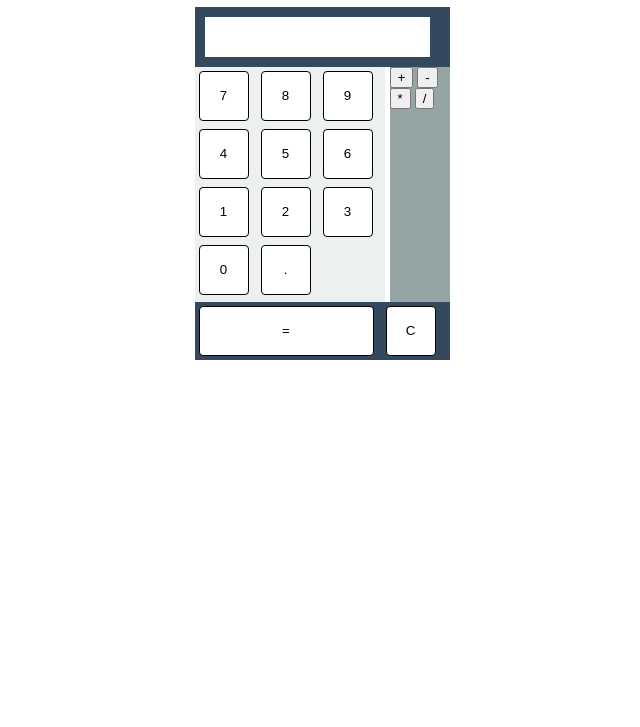
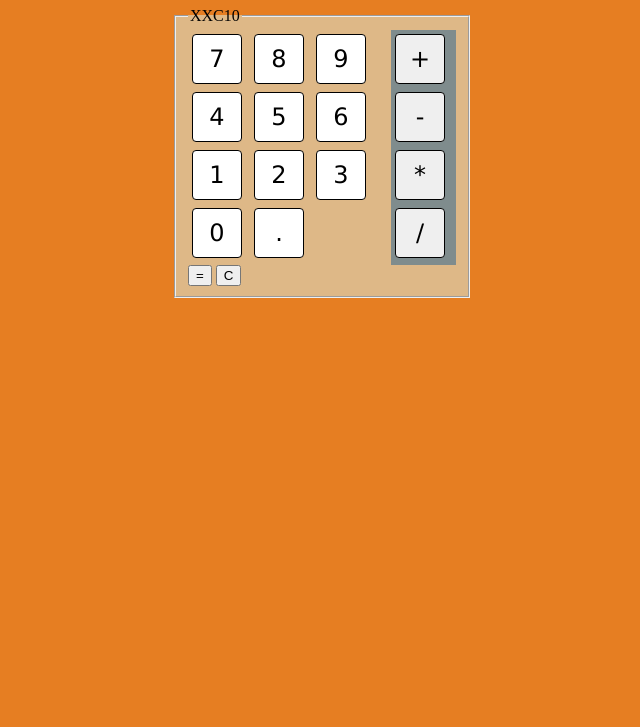
Before and after one commit to MErtanM/calculator, a plain HTML site: page index.html in a window 1280 px wide. Shown: the part 73-800 px from the top of the page, without its empty margins (318-958 px from the left). Drawn offline with Linux system fonts and the light colour scheme.

Commit message:
everiting okey

```diff
--- a/index.html
+++ b/index.html
@@ -12,8 +12,12 @@
 <body>
 
 
+
     <div id="main">
         <h1>Basic Calculator</h1>
+        <fieldset>
+        <legend>XXC10</legend>
+
         <div id="result">
         <div id="resultInner">
         </div>
@@ -33,20 +37,21 @@
                 <button id="dot" class="num">.</button>
             </div>
 
+
             <div id="operators">
-                <button value="+" class="num">+</button>
-                <button value="-" class="num">-</button>
-                <button value="*" class="num">*</button>
-                <button value="/" class="num">/</button>
+                <button value="+" class="operator">+</button>
+                <button value="-" class="operator">-</button>
+                <button value="*" class="operator">*</button>
+                <button value="/" class="operator">/</button>
             </div>
-            <div class="clear"></div>
+
 
             <div id="resultOperators">
                 <button class="resultOperator" id="equation">=</button>
                 <button class="resultOperator" id="delete">C</button>
             </div>
         </div>
-
+    </fieldset>
 
 
 
--- a/style.css
+++ b/style.css
@@ -1,33 +1,20 @@
-#body{
-background: #f8f7f7;
+body{
+    background: #e67e22;
 }
+
+fieldset{
+    background: burlywood;
+}
+
 #main{
-    width: 255px;
+    width: 300px;
     height: 300px;
     margin: auto;
+
 }
 
-#result{
-    background: #34495e;
-    width: 100%;
-    height: 60px;
-    overflow: hidden;
-}
-#resultInner{
-    display: block;
-    margin: 10px;
-    background: #fff;
-    width: 225px;
-    height: 40px;
-    color:#000;
-}
-
-
-
-
 #numbers{
-    background: #ecf0f1;
-    width: 190px;
+    width: 185px;
     height: 235px;
     float: left;
 
@@ -37,51 +24,28 @@ background: #f8f7f7;
     width: 50px;
     height: 50px;
     border: 1px solid black;
+    background: #ffffff;
     border-radius: 4px;
-    background: #ffffff;
     margin: 4px;
-
-
+    font-family: Verdana, Geneva, Tahoma, sans-serif;
+    font-size: 24px;
 }
 
 #operators{
-    background: #95a5a6;
-    width: 60px;
+    background: #7f8c8d;
+    width: 65px;
     height: 235px;
     float: right;
 
-  }
-
+}
 #operators .operator{
-    width: 70px;
-    height: 70px;
-    border: 1px solid black;
-    border-radius: 4px;
-    background: #ffffff;
-    margin: 4px;
-
-}
-
-#resultOperators{
-background: #34495e;
-
-}
-
-#resultOperators .resultOperator{
     width: 50px;
     height: 50px;
     border: 1px solid black;
     border-radius: 4px;
-    background: #ffffff;
     margin: 4px;
+    font-family: Verdana, Geneva, Tahoma, sans-serif;
+    font-size: 24px;
+
 
 }
-
-#equation{
-    width: 175px !important;
-}
-
-
-.clear{
-    clear: both;
-}
```
